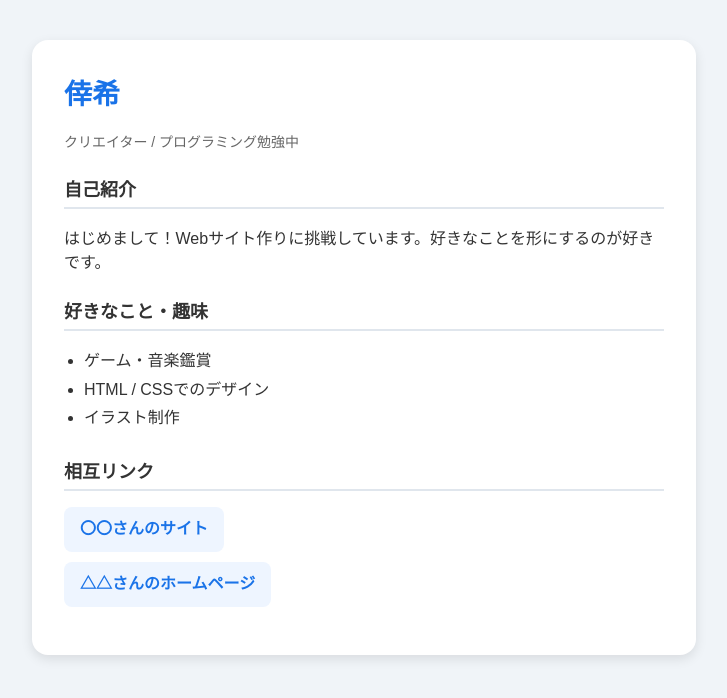
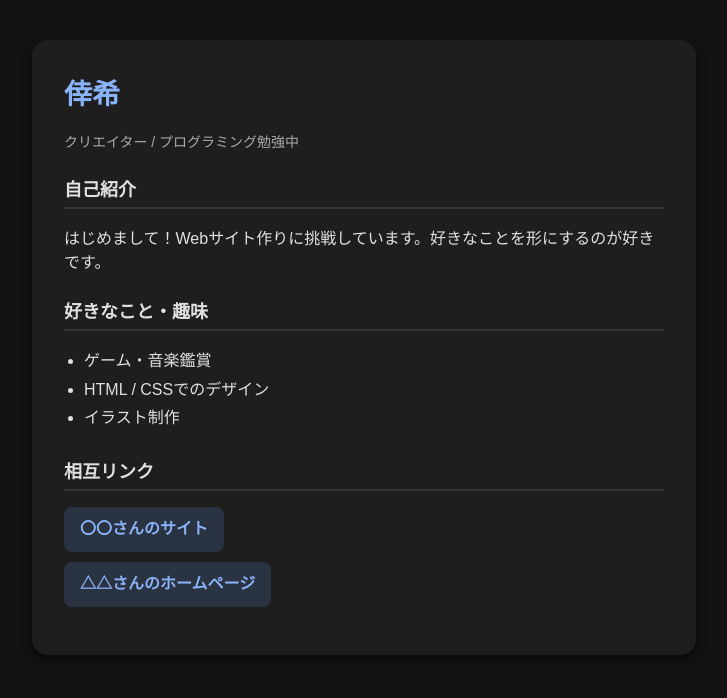
Before and after one commit to kouki201210/kouki201210.github.io, a plain HTML site: page index.html in a window 1280 px wide. Shown: the whole page, without its empty margins (276-1003 px from the left). Drawn offline with Linux system fonts and the dark colour scheme.

Commit message:
Update style.css

```diff
--- a/style.css
+++ b/style.css
@@ -1,3 +1,4 @@
+/* 通常（ライトモード）の設定 */
 body {
   background-color: #f0f4f8;
   font-family: sans-serif;
@@ -6,6 +7,7 @@ body {
   justify-content: center;
   padding: 40px 16px;
   margin: 0;
+  transition: background-color 0.3s, color 0.3s;
 }
 
 .card {
@@ -15,6 +17,7 @@ body {
   padding: 32px;
   border-radius: 16px;
   box-shadow: 0 4px 12px rgba(0, 0, 0, 0.1);
+  transition: background-color 0.3s, box-shadow 0.3s;
 }
 
 h1 {
@@ -58,9 +61,43 @@ ul {
   text-decoration: none;
   border-radius: 8px;
   font-weight: bold;
-  transition: background-color 0.2s;
+  transition: background-color 0.2s, color 0.2s;
 }
 
 .link-list a:hover {
   background-color: #d2e3fc;
 }
+
+/* 本体がダークモードのときに自動で適用される設定 */
+@media (prefers-color-scheme: dark) {
+  body {
+    background-color: #121212;
+    color: #e0e0e0;
+  }
+
+  .card {
+    background-color: #1e1e1e;
+    box-shadow: 0 4px 12px rgba(0, 0, 0, 0.5);
+  }
+
+  h1 {
+    color: #8ab4f8;
+  }
+
+  .subtitle {
+    color: #aaaaaa;
+  }
+
+  h2 {
+    border-bottom-color: #333333;
+  }
+
+  .link-list a {
+    background-color: #2a3342;
+    color: #8ab4f8;
+  }
+
+  .link-list a:hover {
+    background-color: #384459;
+  }
+}
```
